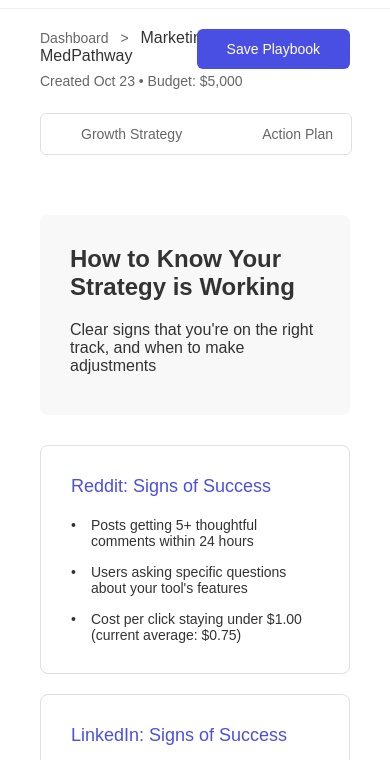
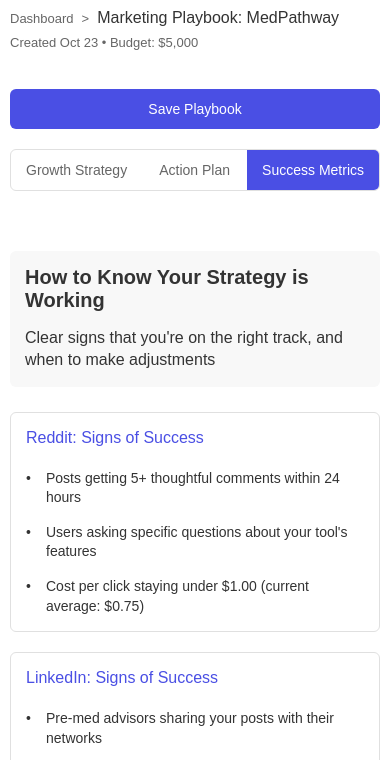
Before and after one commit to dgmulei/vgtm-frontend, a plain HTML site: page vgtm-success-metrics.html in a window 390 px wide. Shown: the part 76-836 px from the top of the page. Drawn offline with Linux system fonts and the light colour scheme.

Commit message:
Update vgtm-success-metrics.html

```diff
--- a/vgtm-success-metrics.html
+++ b/vgtm-success-metrics.html
@@ -1,7 +1,15 @@
 <!DOCTYPE html>
 <html>
 <head>
+    <meta charset="UTF-8">
+    <meta name="viewport" content="width=device-width, initial-scale=1.0, maximum-scale=1.0, user-scalable=no">
+    <meta name="mobile-web-app-capable" content="yes">
+    <meta name="apple-mobile-web-app-capable" content="yes">
     <style>
+        * {
+            box-sizing: border-box;
+        }
+
         body {
             margin: 0;
             padding: 0;
@@ -11,7 +19,7 @@
         }
 
         .header {
-            padding: 20px 40px;
+            padding: 20px;
             border-bottom: 1px solid #f0f0f0;
             background-color: #ffffff;
         }
@@ -22,9 +30,10 @@
         }
 
         .top-container {
+            width: 100%;
             max-width: 1200px;
             margin: 0 auto;
-            padding: 20px 40px;
+            padding: 20px;
             position: relative;
         }
 
@@ -32,6 +41,10 @@
             color: #666666;
             font-size: 14px;
             margin-bottom: 8px;
+            display: flex;
+            flex-wrap: wrap;
+            align-items: center;
+            gap: 8px;
         }
 
         .breadcrumb a {
@@ -40,7 +53,7 @@
         }
 
         .breadcrumb span {
-            margin: 0 8px;
+            color: #666666;
         }
 
         .playbook-title {
@@ -52,13 +65,10 @@
         .meta {
             color: #666666;
             font-size: 14px;
-            margin-bottom: 24px;
+            margin: 8px 0 24px 0;
         }
 
         .save-button {
-            position: absolute;
-            right: 40px;
-            top: 20px;
             background-color: #4A4FE4;
             color: white;
             border: none;
@@ -66,6 +76,9 @@
             padding: 12px 30px;
             font-size: 14px;
             cursor: pointer;
+            -webkit-appearance: none;
+            appearance: none;
+            margin-bottom: 20px;
         }
 
         .tab-bar {
@@ -78,7 +91,7 @@
         }
 
         .tab {
-            padding: 12px 40px;
+            padding: 12px;
             color: #666666;
             text-decoration: none;
             font-size: 14px;
@@ -93,35 +106,36 @@
         }
 
         .content-container {
+            width: 100%;
             max-width: 1200px;
             margin: 0 auto;
-            padding: 0 40px;
+            padding: 0 20px;
         }
 
         .overview-box {
             background-color: #f8f8f8;
             border-radius: 8px;
-            padding: 30px;
-            margin-bottom: 30px;
+            padding: 25px;
+            margin-bottom: 25px;
         }
 
         .overview-title {
             font-size: 24px;
             font-weight: bold;
             color: #333333;
-            margin-bottom: 20px;
+            margin-bottom: 15px;
         }
 
         .overview-text {
             font-size: 16px;
             color: #333333;
-            margin-bottom: 10px;
+            line-height: 1.4;
         }
 
         .metrics-box {
             border: 1px solid #e0e0e0;
             border-radius: 8px;
-            padding: 30px;
+            padding: 25px;
             margin-bottom: 20px;
         }
 
@@ -129,6 +143,7 @@
             font-size: 18px;
             color: #4A4FE4;
             margin-bottom: 20px;
+            line-height: 1.3;
         }
 
         .metrics-list {
@@ -143,6 +158,7 @@
             margin-bottom: 15px;
             padding-left: 20px;
             position: relative;
+            line-height: 1.4;
         }
 
         .metrics-item::before {
@@ -160,8 +176,71 @@
             background-color: #f8f8f8;
             border: 1px solid #e0e0e0;
             border-radius: 8px;
-            padding: 30px;
+            padding: 25px;
             margin-bottom: 20px;
+        }
+
+        @media (max-width: 768px) {
+            .top-container {
+                padding: 15px;
+            }
+
+            .content-container {
+                padding: 0 15px;
+            }
+
+            .save-button {
+                position: static;
+                width: 100%;
+                margin-top: 15px;
+            }
+
+            .overview-title {
+                font-size: 20px;
+            }
+
+            .tab {
+                padding: 12px 15px;
+            }
+
+            .metrics-box,
+            .warning-box {
+                padding: 20px;
+            }
+        }
+
+        @media (max-width: 480px) {
+            .header {
+                padding: 15px;
+            }
+
+            .top-container,
+            .content-container {
+                padding: 10px;
+            }
+
+            .overview-box,
+            .metrics-box,
+            .warning-box {
+                padding: 15px;
+                border-radius: 6px;
+            }
+
+            .metrics-title {
+                font-size: 16px;
+            }
+
+            .metrics-item {
+                font-size: 14px;
+            }
+
+            .breadcrumb {
+                font-size: 13px;
+            }
+
+            .meta {
+                font-size: 13px;
+            }
         }
     </style>
 </head>
```
